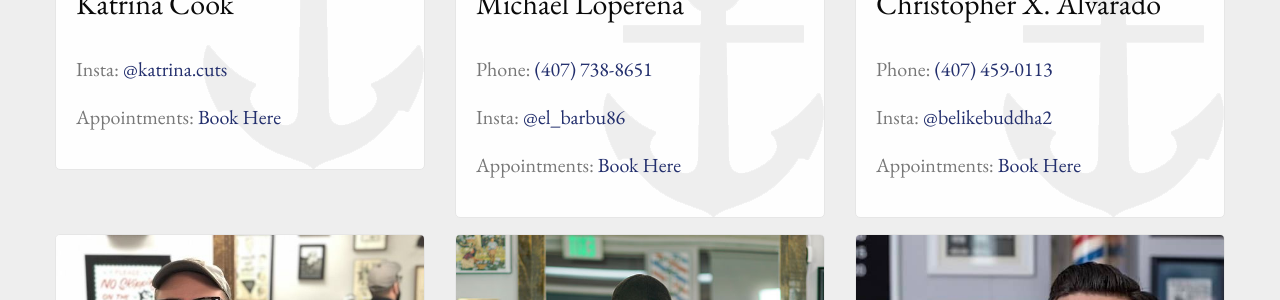
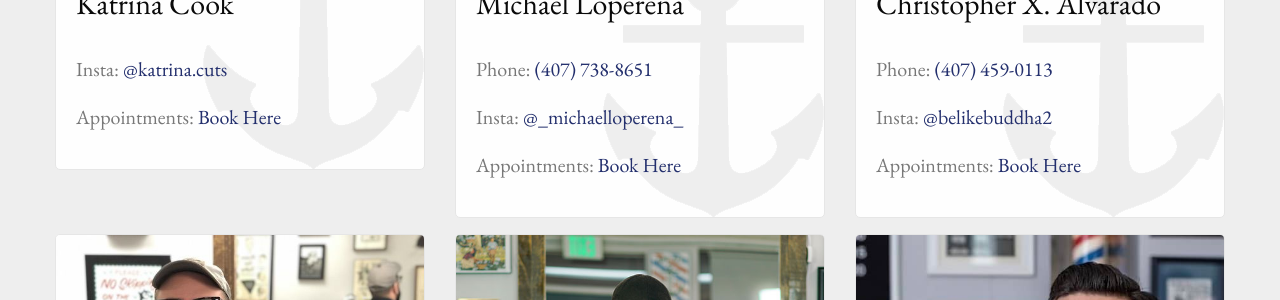
Before and after one commit to townies-barbershop/townies-barbershop.github.io, a Jekyll site: the page built from barbers.md, in a window 1280 px wide. Shown: the part 790-1090 px from the top of the page. Built offline with Jekyll 4.4.1, drawn with Linux system fonts in a browser that asks for light colours.

Commit message:
Update Michael's Insta

```diff
--- a/barbers.md
+++ b/barbers.md
@@ -8,7 +8,7 @@ barbers:
   - name: "Michael Loperena"
     image: "/img/michael.jpg"
     phone: "(407) 738-8651"
-    insta: "el_barbu86"
+    insta: "_michaelloperena_"
     square: "https://michael-loperena.square.site/"
   - name: "Christopher X. Alvarado"
     image: "/img/chris.jpg"
```
